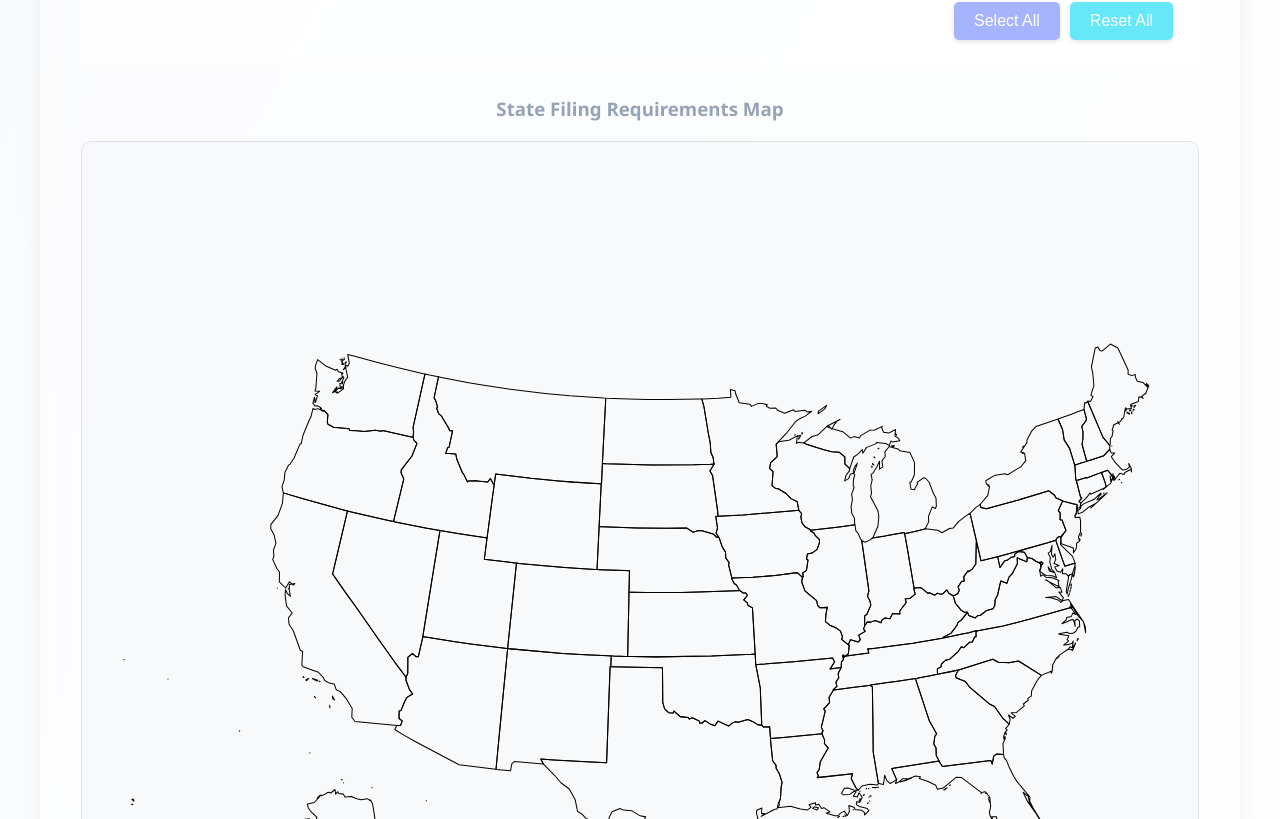
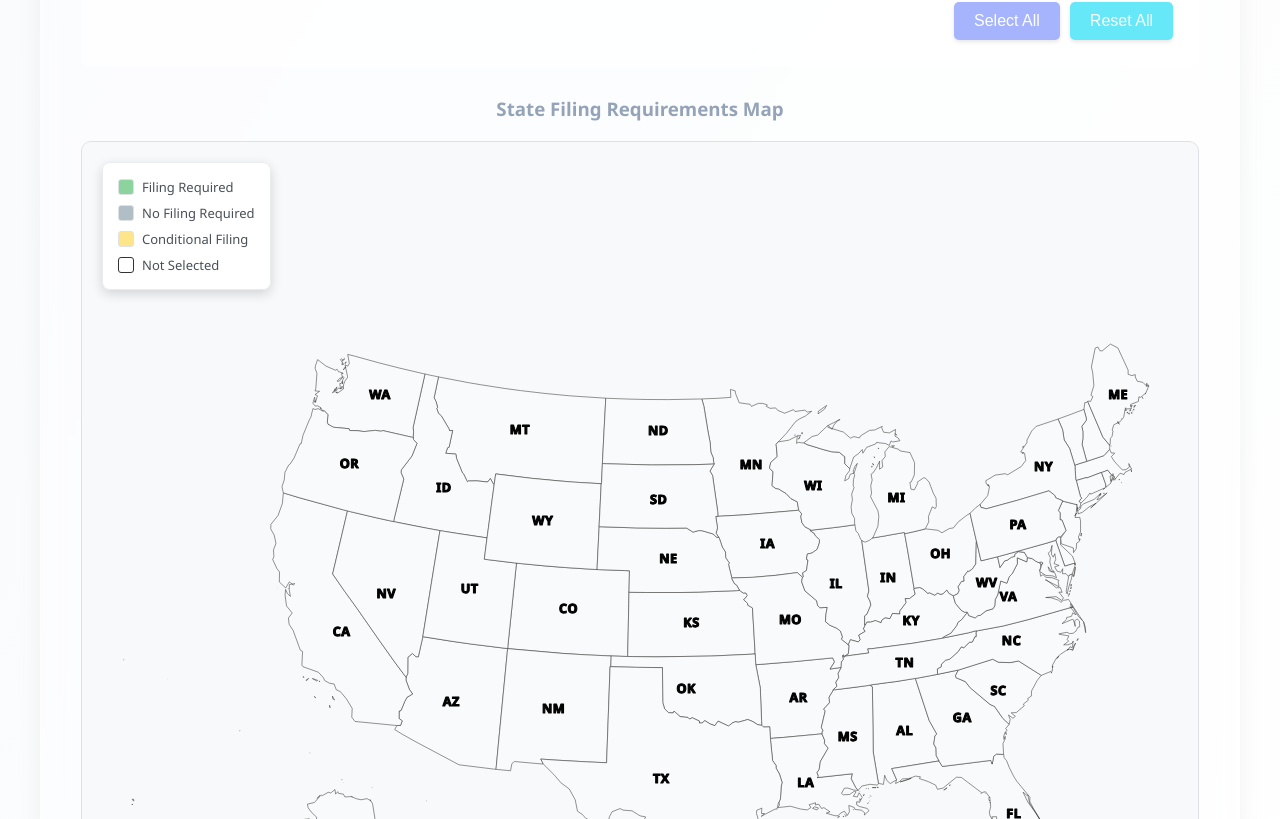
Before and after one commit to DedicatedCPA/TaxFiling, a React (Create React App) app: page / in a window 1280 px wide. Shown: the part 521-1340 px from the top of the page. Built offline with nearby package versions, Linux system fonts and the light colour scheme.

Commit message:
Simplify USMap component rendering

```diff
--- a/src/components/USMap.js
+++ b/src/components/USMap.js
@@ -1,4 +1,4 @@
-import React, { useEffect, useRef, useCallback, useMemo, useState } from 'react';
+import { useEffect, useRef, useCallback, useState } from 'react';
 import { createPortal } from 'react-dom';
 import { stateFilingData } from '../data/stateFilingData';
 import { ReactComponent as USSVG } from '../assets/us.svg';
@@ -273,27 +273,6 @@ const USMap = ({ selectedStates, filingType, onStateClick }) => {
     onStateClick(stateId);
   }, [onStateClick]);
 
-  const enhanceSvg = useCallback((element) => {
-    if (!React.isValidElement(element)) return element;
-    const newProps = {};
-    if (element.type === 'svg') {
-      newProps.ref = svgRef;
-      newProps.className = 'usa-map';
-    }
-    if (element.props.id) {
-      newProps.onMouseEnter = handleMouseEnter;
-      newProps.onMouseMove = handleMouseMove;
-      newProps.onMouseLeave = handleMouseLeave;
-      newProps.onClick = handleClick;
-    }
-    const children = element.props.children
-      ? React.Children.map(element.props.children, enhanceSvg)
-      : null;
-    return React.cloneElement(element, newProps, children);
-  }, [handleMouseEnter, handleMouseMove, handleMouseLeave, handleClick]);
-
-  const svgElement = useMemo(() => enhanceSvg(<USSVG />), [enhanceSvg]);
-
   const addLegendOverlay = useCallback(() => {
     if (typeof document === 'undefined' || !svgContainerRef.current) return;
     const legendOverlay = document.createElement('div');
@@ -389,7 +368,8 @@ const USMap = ({ selectedStates, filingType, onStateClick }) => {
     updateTextColors();
   }, [resetStateStyles, applySelectedStateStyles, updateTextColors]);
 
-  const setupStateElement = useCallback((state) => {
+  const setupStateElement = useCallback(
+    (state) => {
       state.removeAttribute('style');
       state.removeAttribute('fill');
       state.style.setProperty('fill', '#f9fafb', 'important');
@@ -401,13 +381,22 @@ const USMap = ({ selectedStates, filingType, onStateClick }) => {
       state.style.transformOrigin = 'center';
       state.classList.add('state', 'clickable');
       addStateLabel(state);
-  }, [addStateLabel]);
+      state.addEventListener('mouseenter', handleMouseEnter);
+      state.addEventListener('mousemove', handleMouseMove);
+      state.addEventListener('mouseleave', handleMouseLeave);
+      state.addEventListener('click', handleClick);
+    },
+    [addStateLabel, handleMouseEnter, handleMouseMove, handleMouseLeave, handleClick]
+  );
 
   useEffect(() => {
     if (typeof document === 'undefined') return;
+    if (!svgRef.current && svgContainerRef.current) {
+      svgRef.current = svgContainerRef.current.querySelector('svg');
+    }
     if (svgRef.current && !initializedRef.current) {
       const states = svgRef.current.querySelectorAll('path[id]');
-      states.forEach(state => setupStateElement(state));
+      states.forEach((state) => setupStateElement(state));
       addLegendOverlay();
       updateMap();
       initializedRef.current = true;
@@ -431,7 +420,7 @@ const USMap = ({ selectedStates, filingType, onStateClick }) => {
 
   return (
     <div id="svgContainer" ref={svgContainerRef}>
-      {svgElement}
+      <USSVG className="usa-map" />
       {tooltipInfo && <Tooltip info={tooltipInfo} />}
     </div>
   );
```
Lines whose indentation alone changed are shown as unchanged.
